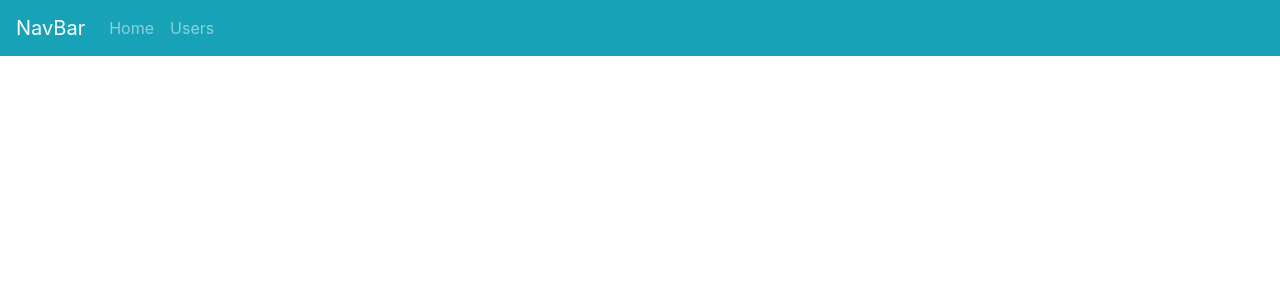
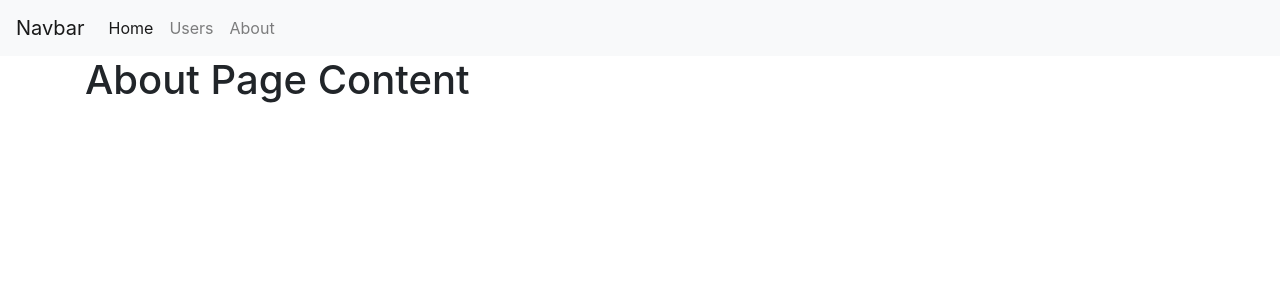
Before and after one commit to alexnas/vue-nuxt-simple-admin, a Nuxt app: page /about in a window 1280 px wide. Before the commit this address had no page. Shown: the top 300 px of the page. Built offline with nearby package versions, Linux system fonts and the light colour scheme.

Commit message:
Make simple routing.

```diff
--- a/components/NavBar.vue
+++ b/components/NavBar.vue
@@ -1,15 +1,22 @@
 <template>
   <header>
-    <b-navbar toggleable="sm" type="dark" variant="info">
-      <b-navbar-brand href="#">NavBar</b-navbar-brand>
+    <nav class="navbar navbar-expand-sm navbar-light bg-light">
+      <a class="navbar-brand" href="/">Navbar</a>
 
-      <b-collapse is-nav>
-        <b-navbar-nav>
-          <b-nav-item href="#">Home</b-nav-item>
-          <b-nav-item href="#">Users</b-nav-item>
-        </b-navbar-nav>
-      </b-collapse>
-    </b-navbar>
+      <div class="collapse navbar-collapse">
+        <ul class="navbar-nav mr-auto">
+          <li class="nav-item active">
+            <nuxt-link class="nav-link" to="/">Home</nuxt-link>
+          </li>
+          <li class="nav-item">
+            <nuxt-link class="nav-link" to="/users">Users</nuxt-link>
+          </li>
+          <li class="nav-item">
+            <nuxt-link class="nav-link" to="/about">About</nuxt-link>
+          </li>
+        </ul>
+      </div>
+    </nav>
   </header>
 </template>
 
--- a/layouts/default.vue
+++ b/layouts/default.vue
@@ -2,9 +2,9 @@
   <div>
     <NavBar />
     <main>
-      <b-container>
+      <div class="container">
         <nuxt />
-      </b-container>
+      </div>
     </main>
   </div>
 </template>
--- /dev/null
+++ b/pages/about/index.vue
@@ -0,0 +1,9 @@
+<template>
+  <section>
+    <h1>About Page Content</h1>
+  </section>
+</template>
+
+<script>
+export default {};
+</script>
--- /dev/null
+++ b/pages/users.vue
@@ -0,0 +1,9 @@
+<template>
+  <section>
+    <h1>Users Page Content</h1>
+  </section>
+</template>
+
+<script>
+export default {};
+</script>
```
